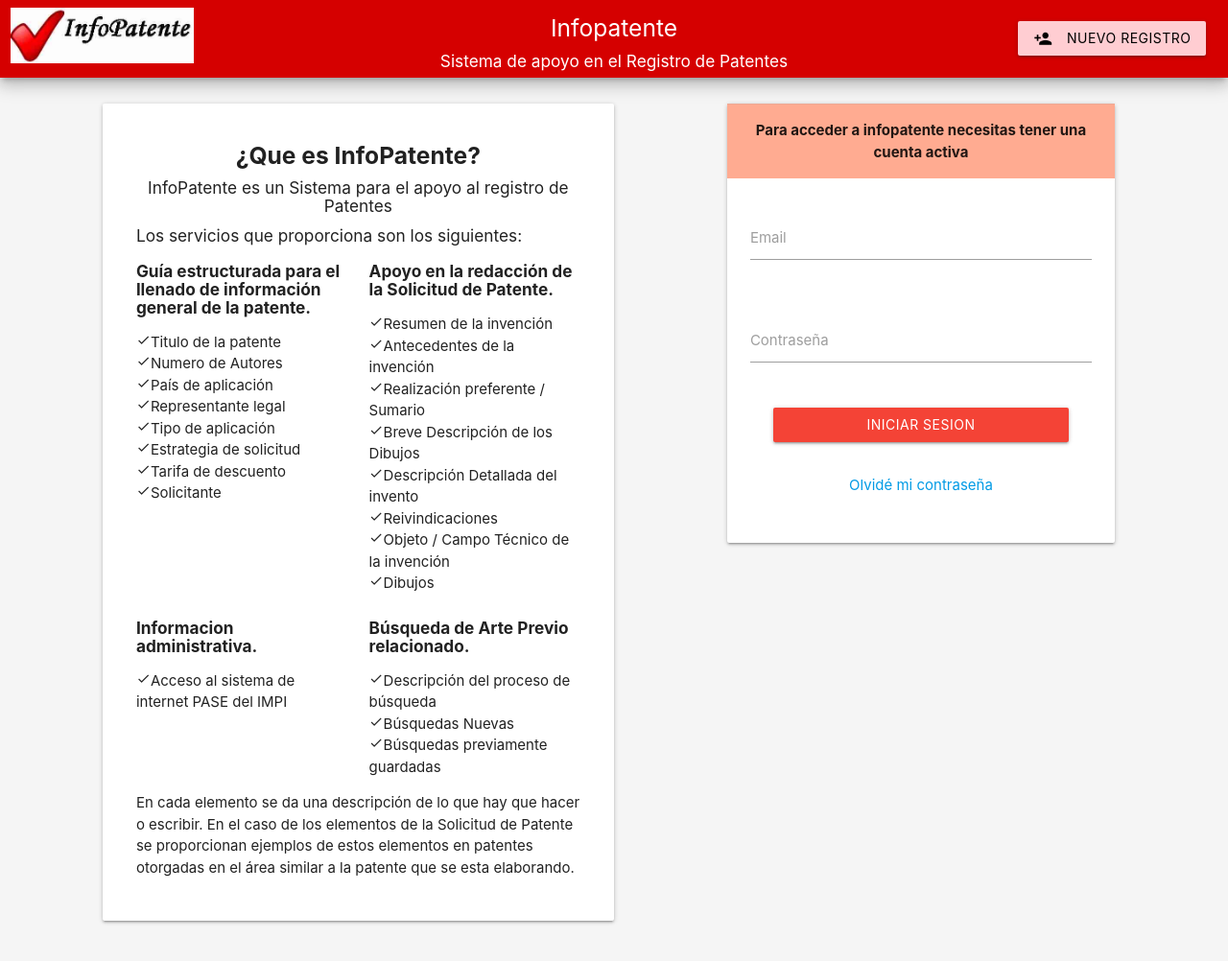
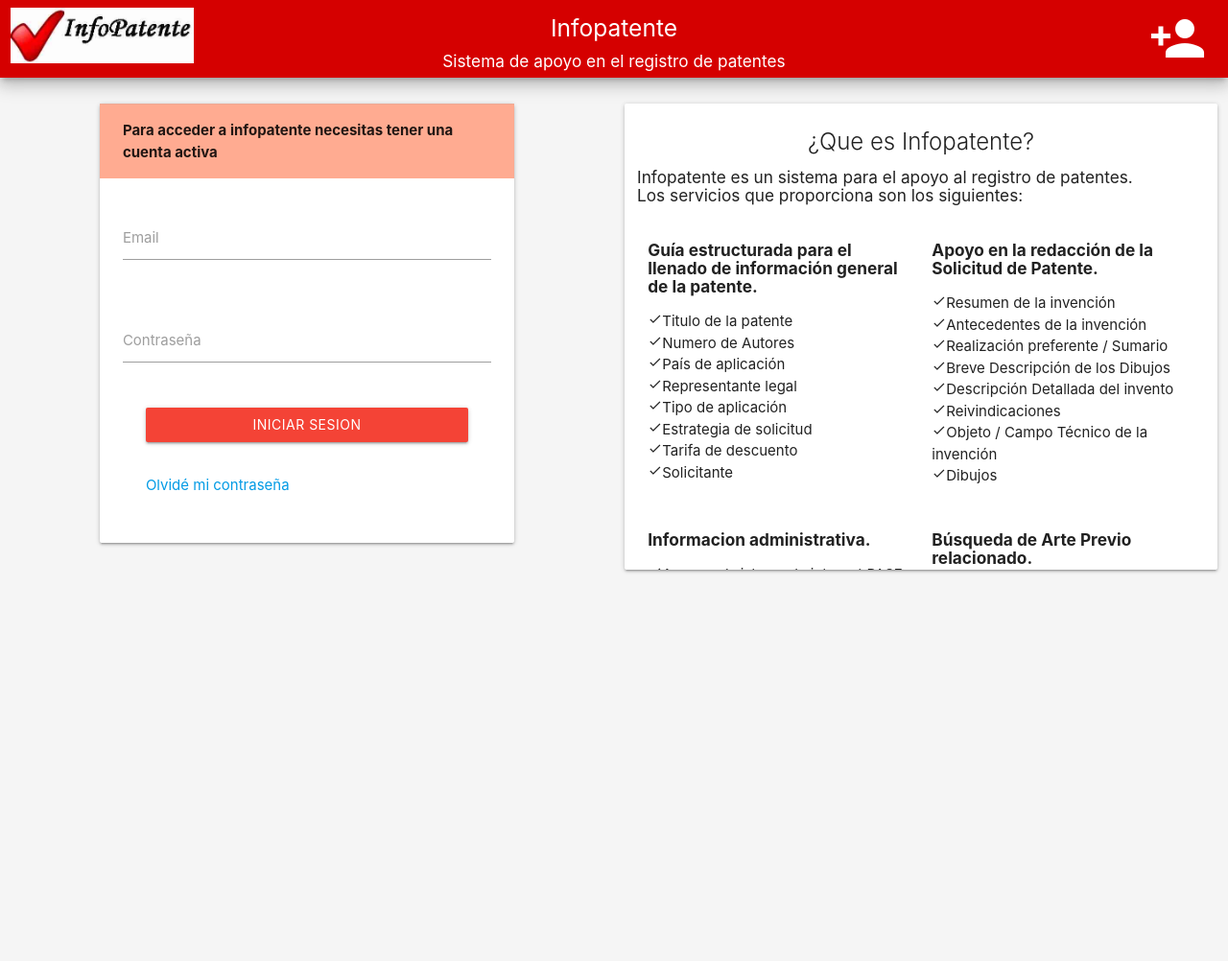
Before and after one commit to FernandoGM15/Infopatente, a PHP site: page / in a window 1280 px wide. Shown: the top 1002 px of the page at 96% size. Run offline with PHP 8.4, Linux system fonts and the light colour scheme.

Commit message:
Ajustes a index.php

```diff
--- a/index.php
+++ b/index.php
@@ -12,34 +12,74 @@
     <link href="https://fonts.googleapis.com/css?family=Roboto&display=swap" rel="stylesheet">
     <link rel="shortcut icon" href="img/check.ico" />
     <title>Inicio de sesion</title>
+    <style>
+      .servicios{
+        overflow-y: auto;
+        height: 32.4rem;
+      }
+    </style>
   </head>
   <body class="grey lighten-4">
-    <div class="container-fluid valign-wrapper red accent-4 z-depth-3 row col s12">
-        <div class="col l2 hide-on-med-and-down">
+    <div class="container-fluid red accent-4 z-depth-3">
+      <div class="row">
+        <div class="valign-wrapper">
+          <div class="col l2 left-align hide-on-med-and-down">
             <img src="img/MARCAInfoPatente.jpg" class="responsive-img">
           </div>
-        <div class="col l6 s12 offset-l1">
+          <div class="col l6 s9  offset-l1">
             <div class="col s12 center-align white-text">
               <h5>Infopatente</h5>
-            <h6>Sistema de apoyo en el Registro de Patentes</h6>
+              <h6>Sistema de apoyo en el registro de patentes</h6>
             </div>
           </div>
-        <div class="col s3 right-align">
-          <div class="col s12 white-text">
-            <a href="nuevo_usuario.php" class="btn red lighten-4 black-text"><i class="material-icons tiny left">person_add</i><span class="hide-on-med-and-down">Nuevo Registro</span></a>
+          <div class="col l3 s3">
+            <div class="col s3 right">
+              <a href="nuevo_usuario.php" class="red lighten-4 white-text tooltipped" data-position="left" data-tooltip="Crear usuario"><i class="medium material-icons right">person_add</i></a>
             </div>
           </div>
         </div>
-
+      </div>
+    </div>
+    <div class="container-fluid">
       <div class="row">
-        <div class="col l5 card offset-l1">
-          <div class="card-content row left-align">
-            <div class="col s12 center-align">
-              <h5><b>¿Que es InfoPatente?</b></h5>
-              <h6>InfoPatente es un Sistema para el apoyo al registro de Patentes</h6>
-              <h6 class="left-align">Los servicios que proporciona son los siguientes:</h6>
+        <div class="col l6 s12">
+          <div class="container">
+            <div class="card">
+              <div class="card-action deep-orange lighten-3 ">
+              <b>Para acceder a infopatente necesitas tener una cuenta activa</b>
               </div>
-            <table></table>
+              <div class="card-content">
+              <form id='login'>
+                <div class="input-field">
+                  <input type="email" id='usuario' class="validate">
+                  <label for="usuario">Email</label>
+                </div>
+                <br>
+                <div class="input-field ">
+                  <input type="password" id='contra'>
+                  <label for="contra">Contraseña</label>
+                </div>
+                <div class="card-content">
+                  <button class="btn waves-effect waves-light col s12 red" type="submit" >Iniciar sesion</button>
+                </div>
+              </form>
+                <br>
+                <div class="card-content">
+                  <a href="recuperar_contra.php">Olvidé mi contraseña</a>
+                </div>
+              </div>
+            </div>
+          </div>
+        </div>
+        <div class="col l6 s12">
+          <div class="card">
+            <div class="card-content servicios">
+              <div class="row">
+                <span class="card-title center-align">¿Que es Infopatente?</span>
+                <h6>Infopatente es un sistema para el apoyo al registro de patentes.<br>
+                Los servicios que proporciona son los siguientes:</h6>
+              </div>
+              <div class="row">
                 <div class="col s12 l6">
                   <h6><b>Guía estructurada para el llenado de información general de la patente.</b></h6>
                   <ul>
@@ -66,6 +106,8 @@
                     <li><i class="material-icons tiny prefix">check</i>Dibujos</li>
                   </ul>
                 </div>
+              </div>
+              <div class="row">
                 <div class="col s12 l6">
                   <h6><b>Informacion administrativa.</b></h6>
                   <ul>
@@ -80,11 +122,18 @@
                       <li><i class="material-icons tiny prefix">check</i>Búsquedas previamente guardadas</li>
                     </ul>
                 </div>
+              </div>
+              <div class="row">
                 <div class="col s12">
                   <p>En cada elemento se da una descripción de lo que hay que hacer o escribir. En el caso de los elementos de la Solicitud de Patente se proporcionan ejemplos de estos elementos en patentes otorgadas en el área similar a la patente que se esta elaborando.</p>
                 </div>
               </div>
             </div>
+          </div>
+        </div>
+      </div>
+    </div>
+    <!--
         <div class="col s6 l4 offset-l1 offset-s3">
           <div class="card center-align">
             <div class="card-action deep-orange lighten-3 ">
@@ -112,7 +161,7 @@
             </div>
           </div>
         </div>
-      </div>
+      </div> -->
     <script src="js/jsload/jquery.min.js" charset="utf-8"></script>
     <script src="js/jsload/materialize.min.js" charset="utf-8"></script>
     <script src="js/jsload/materializejq.js" charset="utf-8"></script>
```
Lines whose indentation alone changed are shown as unchanged.
